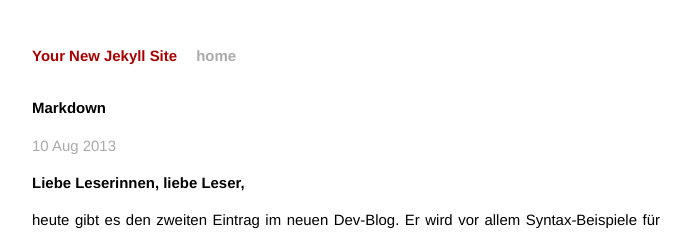
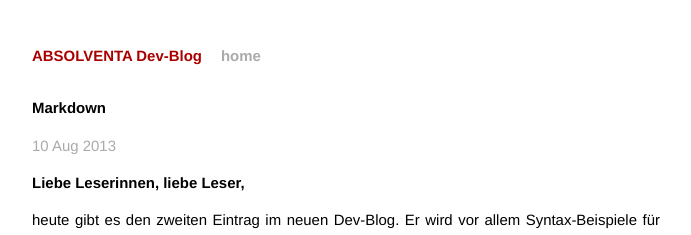
Before and after one commit to Absolventa/absolventa.github.io, a Jekyll site: the page built from _posts/2013-08-10-Markdown.md, in a window 1280 px wide. Shown: the top 235 px of the page, without its empty margins (294-985 px from the left). Built offline with Jekyll 4.4.1, drawn with Linux system fonts in a browser that asks for light colours; Markdown is read by kramdown in place of the engine named in the settings.

Commit message:
configurations

```diff
--- a/_config.yml
+++ b/_config.yml
@@ -1,3 +1,3 @@
-name: Your New Jekyll Site
+name: ABSOLVENTA Dev-Blog
 markdown: redcarpet
 pygments: true
```
